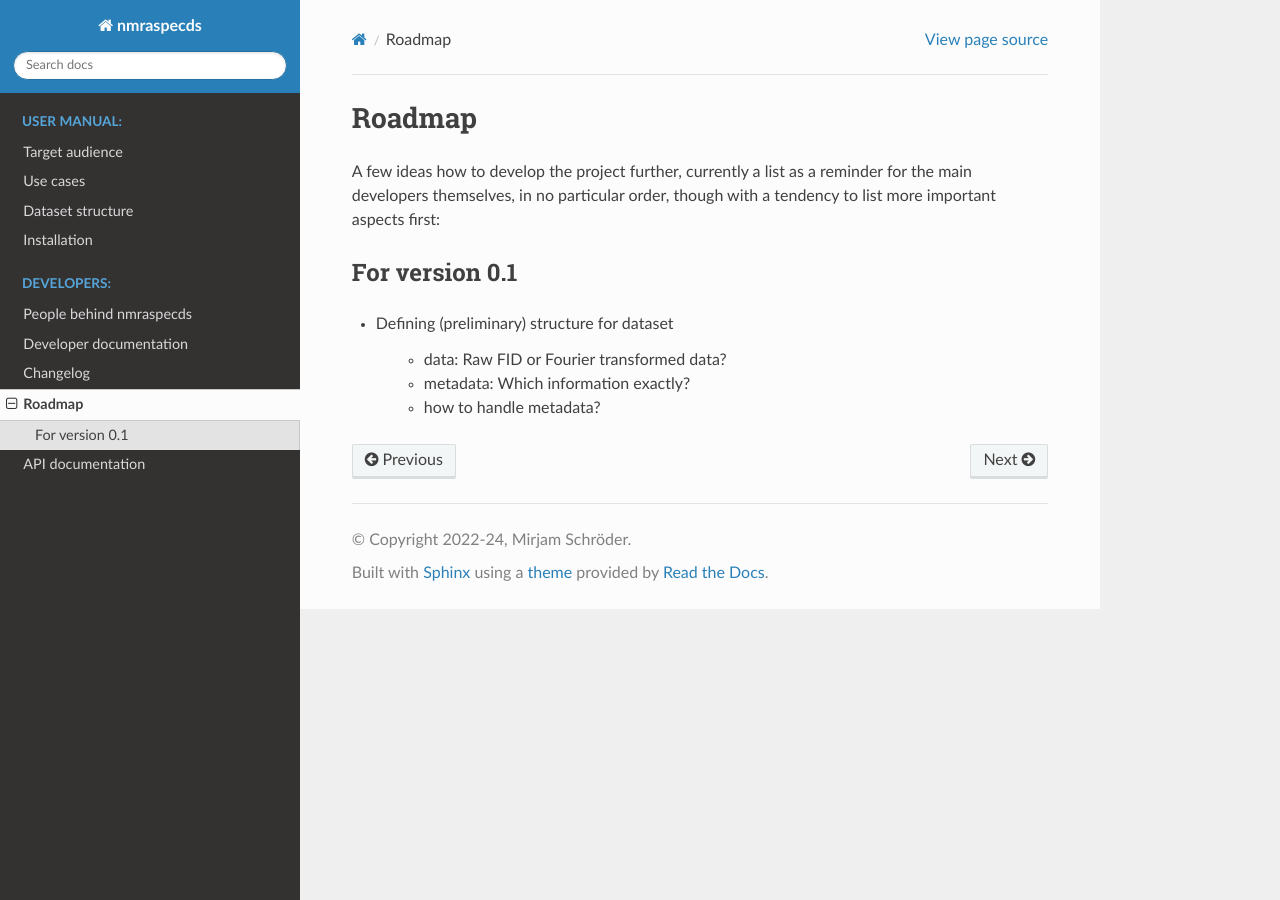
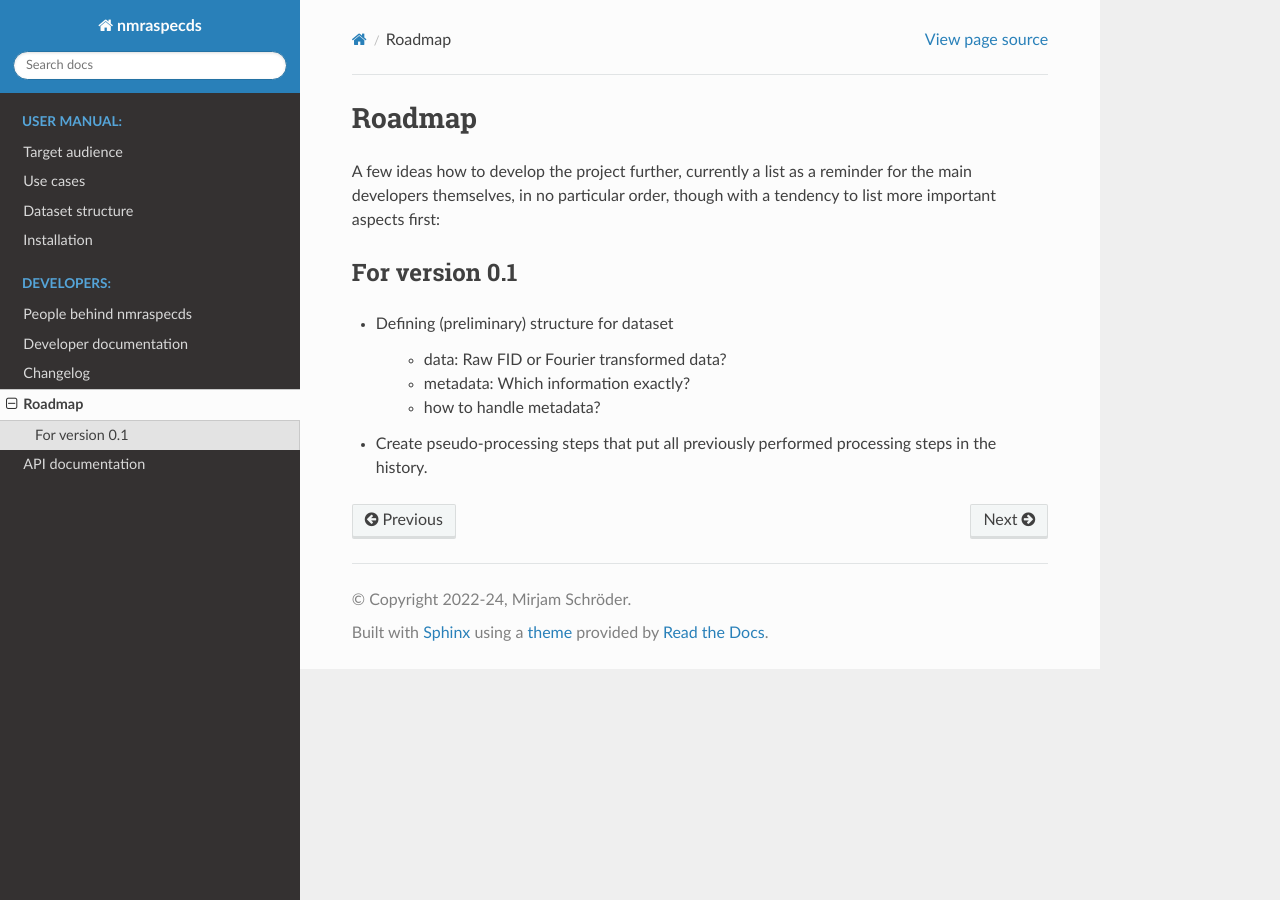
Before and after one commit to MirjamSchr/nmraspecds, a Sphinx documentation site: the page built from docs/roadmap.rst, in a window 1280 px wide. Built offline with Sphinx 7.4.7 and the Read the Docs theme 2.0.0, drawn with Linux system fonts in a browser that asks for light colours.

Commit message:
update roadmap

```diff
--- a/docs/roadmap.rst
+++ b/docs/roadmap.rst
@@ -13,3 +13,5 @@ For version 0.1
    * data: Raw FID or Fourier transformed data?
    * metadata: Which information exactly?
    * how to handle metadata?
+
+* Create pseudo-processing steps that put all previously performed processing steps in the history.
```
Also changed, not shown: 1 other file.
